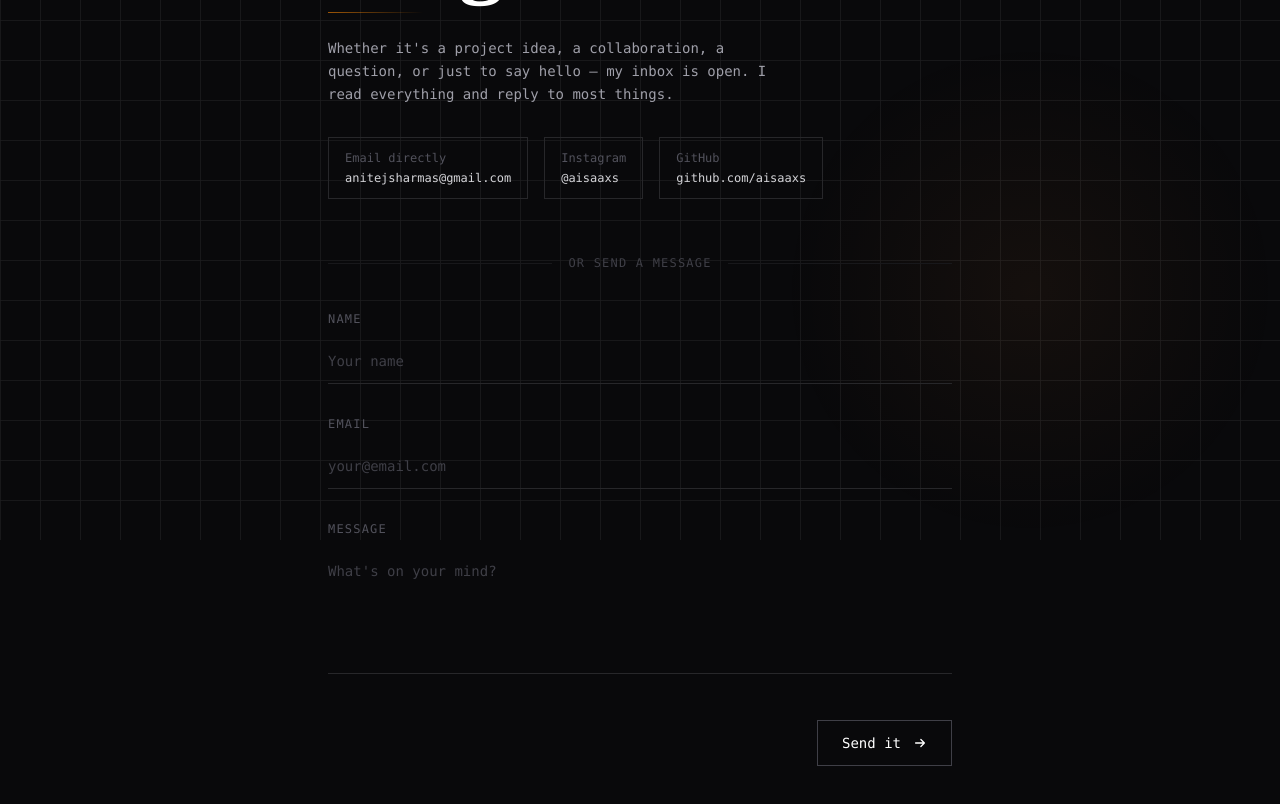
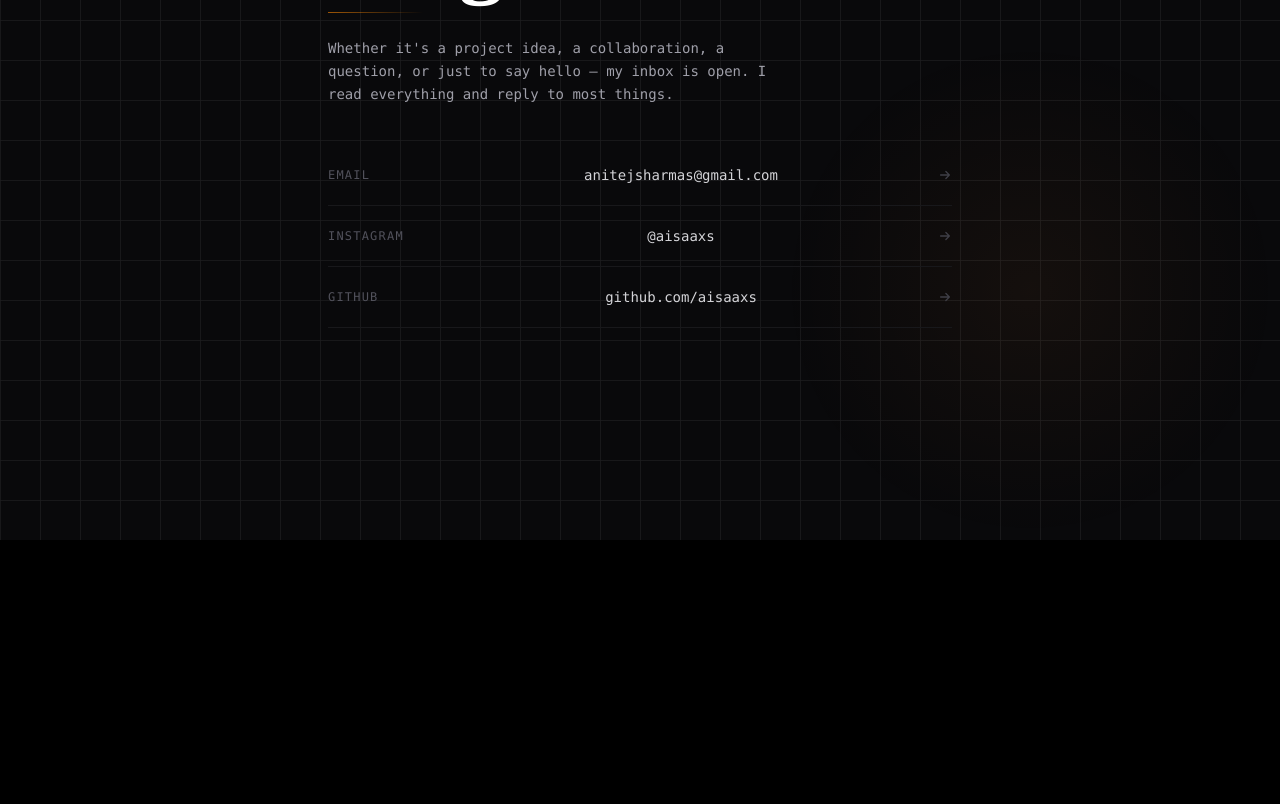
Before and after one commit to aisaaxs/portfolio-website, a Next.js app: page /ping in a window 1280 px wide. Shown: the part 260-1064 px from the top of the page. After the commit the page ends 800 px from the top, so only its background shows below. Built offline with nearby package versions, Linux system fonts and the light colour scheme.

Commit message:
ping personalized and completed

```diff
--- a/app/ping/page.tsx
+++ b/app/ping/page.tsx
@@ -2,29 +2,10 @@
 
 import { useEffect, useState } from "react";
 
-type Status = "idle" | "sending" | "sent" | "error";
-
 export default function Ping() {
   const [mounted, setMounted] = useState(false);
-  const [status, setStatus] = useState<Status>("idle");
-  const [form, setForm] = useState({ name: "", email: "", message: "" });
-  const [focused, setFocused] = useState<string | null>(null);
 
   useEffect(() => setMounted(true), []);
-
-  const handleSubmit = async (e: React.FormEvent) => {
-    e.preventDefault();
-    if (!form.name || !form.email || !form.message) return;
-    setStatus("sending");
-
-    await new Promise((r) => setTimeout(r, 1200));
-    setStatus("sent");
-  };
-
-  const fieldClass = (name: string) =>
-    `w-full bg-transparent border-b py-3 font-mono text-sm text-white placeholder-zinc-700 outline-none transition-colors duration-200 ${
-      focused === name ? "border-orange-400/60" : "border-zinc-800 hover:border-zinc-600"
-    }`;
 
   return (
     <div className="min-h-screen bg-zinc-950 relative">
@@ -66,10 +47,10 @@ export default function Ping() {
             my inbox is open. I read everything and reply to most things.
             </p>
 
-            <div className="mt-8 flex flex-wrap gap-4">
+            <div className="mt-10 flex flex-col">
             {[
                 {
-                label: "Email directly",
+                label: "Email",
                 href: "mailto:anitejsharmas@gmail.com",
                 value: "anitejsharmas@gmail.com",
                 },
@@ -89,135 +70,27 @@ export default function Ping() {
                 href={href}
                 target={href.startsWith("http") ? "_blank" : undefined}
                 rel={href.startsWith("http") ? "noopener noreferrer" : undefined}
-                className="group flex flex-col border border-zinc-800 hover:border-orange-400/30 px-4 py-3 transition-all duration-200"
+                className="group flex items-center justify-between border-b border-zinc-900 hover:border-zinc-700 py-5 transition-all duration-200"
                 >
-                <span className="font-mono text-xs text-zinc-600 group-hover:text-zinc-500 transition-colors mb-1">
+                <span className="font-mono text-xs text-zinc-600 uppercase tracking-widest w-24">
                     {label}
                 </span>
-                <span className="font-mono text-xs text-zinc-300 group-hover:text-white transition-colors">
+                <span className="font-mono text-sm text-zinc-300 group-hover:text-white transition-colors duration-200">
                     {value}
                 </span>
-                </a>
-            ))}
-            </div>
-
-            <div className="mt-14 flex items-center gap-4">
-            <div className="h-px flex-1 bg-zinc-900" />
-            <span className="font-mono text-xs text-zinc-700 uppercase tracking-widest">or send a message</span>
-            <div className="h-px flex-1 bg-zinc-900" />
-            </div>
-
-            {/* Form */}
-            <div className="mt-10">
-            {status === "sent" ? (
-                <div
-                className="border border-zinc-800 p-10 flex flex-col items-center text-center gap-4"
-                style={{ animation: "fadeIn 0.5s ease" }}
-                >
-                <div className="w-10 h-10 rounded-full border border-orange-400/40 flex items-center justify-center">
-                    <svg width="16" height="16" viewBox="0 0 16 16" fill="none">
-                    <path d="M3 8l3.5 3.5L13 4" stroke="#fb923c" strokeWidth="1.5" strokeLinecap="round" strokeLinejoin="round" />
-                    </svg>
-                </div>
-                <p className="font-serif font-bold text-white text-xl">Message sent.</p>
-                <p className="font-mono text-zinc-500 text-xs leading-relaxed max-w-xs">
-                    Thanks for reaching out. I'll get back to you soon.
-                </p>
-                <button
-                    onClick={() => { setStatus("idle"); setForm({ name: "", email: "", message: "" }); }}
-                    className="mt-2 font-mono text-xs text-zinc-600 hover:text-white transition-colors duration-200"
-                >
-                    Send another ↗
-                </button>
-                </div>
-            ) : (
-                <form onSubmit={handleSubmit} className="space-y-8">
-                <div>
-                    <label className="font-mono text-xs text-zinc-600 uppercase tracking-widest block mb-3">
-                    Name
-                    </label>
-                    <input
-                    type="text"
-                    placeholder="Your name"
-                    value={form.name}
-                    onChange={(e) => setForm({ ...form, name: e.target.value })}
-                    onFocus={() => setFocused("name")}
-                    onBlur={() => setFocused(null)}
-                    className={fieldClass("name")}
-                    required
-                    />
-                </div>
-
-                <div>
-                    <label className="font-mono text-xs text-zinc-600 uppercase tracking-widest block mb-3">
-                    Email
-                    </label>
-                    <input
-                    type="email"
-                    placeholder="your@email.com"
-                    value={form.email}
-                    onChange={(e) => setForm({ ...form, email: e.target.value })}
-                    onFocus={() => setFocused("email")}
-                    onBlur={() => setFocused(null)}
-                    className={fieldClass("email")}
-                    required
-                    />
-                </div>
-
-                <div>
-                    <label className="font-mono text-xs text-zinc-600 uppercase tracking-widest block mb-3">
-                    Message
-                    </label>
-                    <textarea
-                    rows={5}
-                    placeholder="What's on your mind?"
-                    value={form.message}
-                    onChange={(e) => setForm({ ...form, message: e.target.value })}
-                    onFocus={() => setFocused("message")}
-                    onBlur={() => setFocused(null)}
-                    className={`${fieldClass("message")} resize-none`}
-                    required
-                    />
-                </div>
-
-                <div className="flex items-center justify-between pt-2">
-                    <p className="font-mono text-xs text-zinc-700">
-                    {form.message.length > 0 && `${form.message.length} chars`}
-                    </p>
-                    <button
-                    type="submit"
-                    disabled={status === "sending"}
-                    className="group flex items-center gap-3 font-mono text-sm text-white border border-zinc-700 hover:border-orange-400/50 px-6 py-3 transition-all duration-200 disabled:opacity-40"
-                    >
-                    {status === "sending" ? (
-                        <>
-                        <span className="w-3 h-3 rounded-full border border-orange-400 border-t-transparent animate-spin" />
-                        Sending
-                        </>
-                    ) : (
-                        <>
-                        Send it
                 <svg
                     width="14"
                     height="14"
                     viewBox="0 0 16 16"
                     fill="none"
-                            className="group-hover:translate-x-1 transition-transform duration-200"
+                    className="text-zinc-700 group-hover:text-orange-400 group-hover:translate-x-1 transition-all duration-200"
                 >
                     <path d="M3 8h10M9 4l4 4-4 4" stroke="currentColor" strokeWidth="1.5" strokeLinecap="round" strokeLinejoin="round" />
                 </svg>
-                        </>
-                    )}
-                    </button>
-                </div>
-                </form>
-            )}
+                </a>
+            ))}
             </div>
         </div>
-
-        <style>{`
-            @keyframes fadeIn { from { opacity: 0; transform: translateY(8px); } to { opacity: 1; transform: none; } }
-        `}</style>
     </div>
   );
 }
```
Lines whose indentation alone changed are shown as unchanged.
